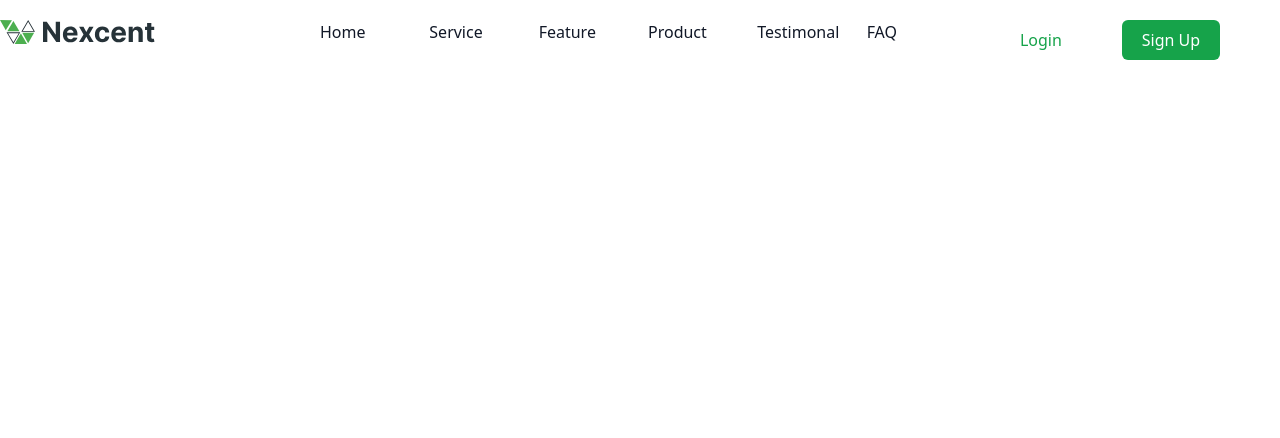
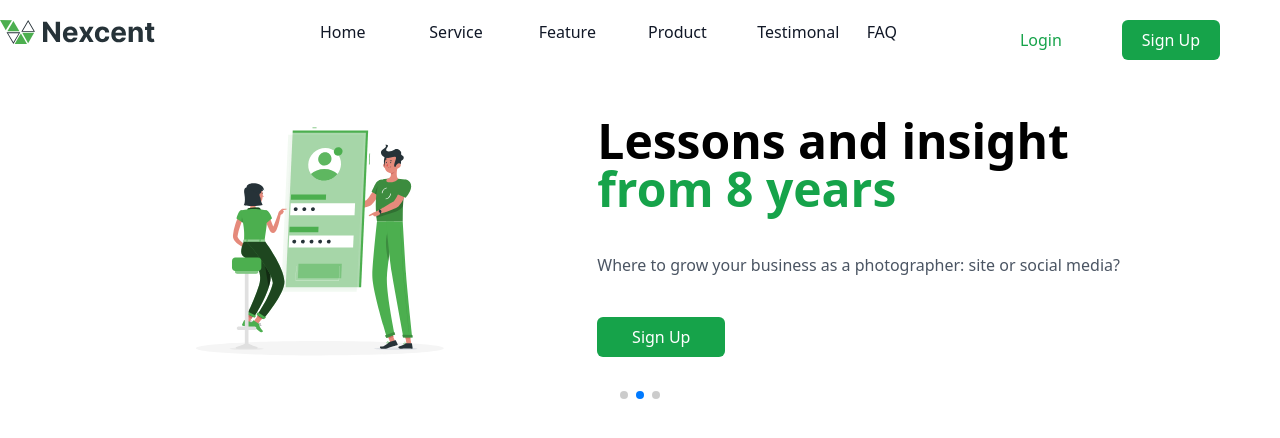
Before and after one commit to Min-Thant-Aung-Martin/first-project-tailwindcss, a website: page src/index.html in a window 1280 px wide. Drawn offline with nearby package versions, Linux system fonts and the light colour scheme.

Commit message:
finished hero section

```diff
--- a/package.json
+++ b/package.json
@@ -11,5 +11,8 @@
   "license": "ISC",
   "devDependencies": {
     "tailwindcss": "^3.4.15"
+  },
+  "dependencies": {
+    "swiper": "^11.1.15"
   }
 }
--- a/src/index.html
+++ b/src/index.html
@@ -6,6 +6,7 @@
     <title>Home Page</title>
     <link rel="stylesheet" href="./output.css">
     <link rel="icon" href="../img/Icon.svg" type="image/icon type">
+    <link rel="stylesheet" href="../node_modules/swiper/swiper-bundle.min.css">
 </head>
 <body>
     <!-- Nav Bar -->
@@ -37,7 +38,94 @@
     </div>
     <!-- Nav Bar section end! -->
 
-    <!-- Hero section -->
+    <!-- Slider main container -->
+    <div class="swiper container">
+        <!-- Additional required wrapper -->
+        <div class="swiper-wrapper">
+        <!-- Slides -->
+            <div class="swiper-slide">
+                <div class="flex items-center justify-center">
+                    <div class="basis-6/12 h-3/5 grid grid-cols-1 gap-y-10 ">
+                        <h1 class="text-5xl font-semibold">Lessons and insight <span class="text-green-600 block"> from 8 years</span></h1>
+                        <p class="text-gray-600">Where to grow your business as a photographer: site or social media?</p>
+                        <button class="bg-green-600 text-white rounded-md px-5 py-2 w-32">Sign Up</button>
+                    </div>
+                    <div class="basis-3/12 ">
+                        <img src="../img/slide 1.svg" alt="" class="justify-center">
+                    </div>
+                </div>
+            </div>
 
+            <div class="swiper-slide">
+                <div class="flex flex-row-reverse items-center justify-center">
+                    <div class="basis-6/12">
+                        <div class="grid justify-end">
+                            <div class="h-3/5  grid gap-y-10">
+                                <h1 class="text-5xl font-semibold">Lessons and insight <span class="text-green-600 block"> from 8 years</span></h1>
+                                <p class="text-gray-600">Where to grow your business as a photographer: site or social media?</p>
+                                <button class="bg-green-600 text-white rounded-md px-5 py-2 w-32">Sign Up</button>
+                        </div>
+                        </div>
+                    </div>
+                    <div class="basis-3/12 ">
+                        <img src="../img/slide 2.svg" alt="" class="justify-center">
+                    </div>
+                </div>
+            </div>
+
+            <div class="swiper-slide">
+                <div class="flex items-center  justify-center">
+                    <div class="basis-6/12 h-3/5 grid grid-cols-1 gap-y-10 ">
+                        <h1 class="text-5xl font-semibold">Lessons and insight <span class="text-green-600 block"> from 8 years</span></h1>
+                        <p class="text-gray-600">Where to grow your business as a photographer: site or social media?</p>
+                        <button class="bg-green-600 text-white rounded-md px-5 py-2 w-32">Sign Up</button>
+                    </div>
+                    <div class="basis-3/12 ">
+                        <img src="../img/mobile-login/pana.svg" alt="" class="justify-center">
+                    </div>
+                </div>
+            </div>
+
+        ...
+        </div>
+        <!-- If we need pagination-->
+        <div class="swiper-pagination"></div>
+
+        <!-- If we need navigation buttons -->
+        <!-- <div class="swiper-button-prev"></div>
+        <div class="swiper-button-next"></div> -->
+
+        <!-- If we need scrollbar -->
+        <!-- <div class="swiper-scrollbar"></div> -->
+    </div>
+
+    <script src="../node_modules/swiper/swiper-bundle.min.js"></script>
+    <script>
+    const swiper = new Swiper('.swiper', {
+        // Optional parameters
+            speed:400,
+            SpaceBetween: 100,
+            autoplay: {
+                delay: 3000,
+            },
+
+            // If we need pagination
+            pagination: {
+                el: '.swiper-pagination',
+            },
+
+            // Navigation arrows
+            navigation: {
+                nextEl: '.swiper-button-next',
+                prevEl: '.swiper-button-prev',
+            },
+
+            // And if we need scrollbar
+            scrollbar: {
+                el: '.swiper-scrollbar',
+            },
+        });
+
+    </script>
 </body>
 </html>
```
Also changed, not shown: img/mobile-login/pana.svg (added), img/slide 1.svg (added), img/slide 2.svg (added), src/output.css, 2 other files.
